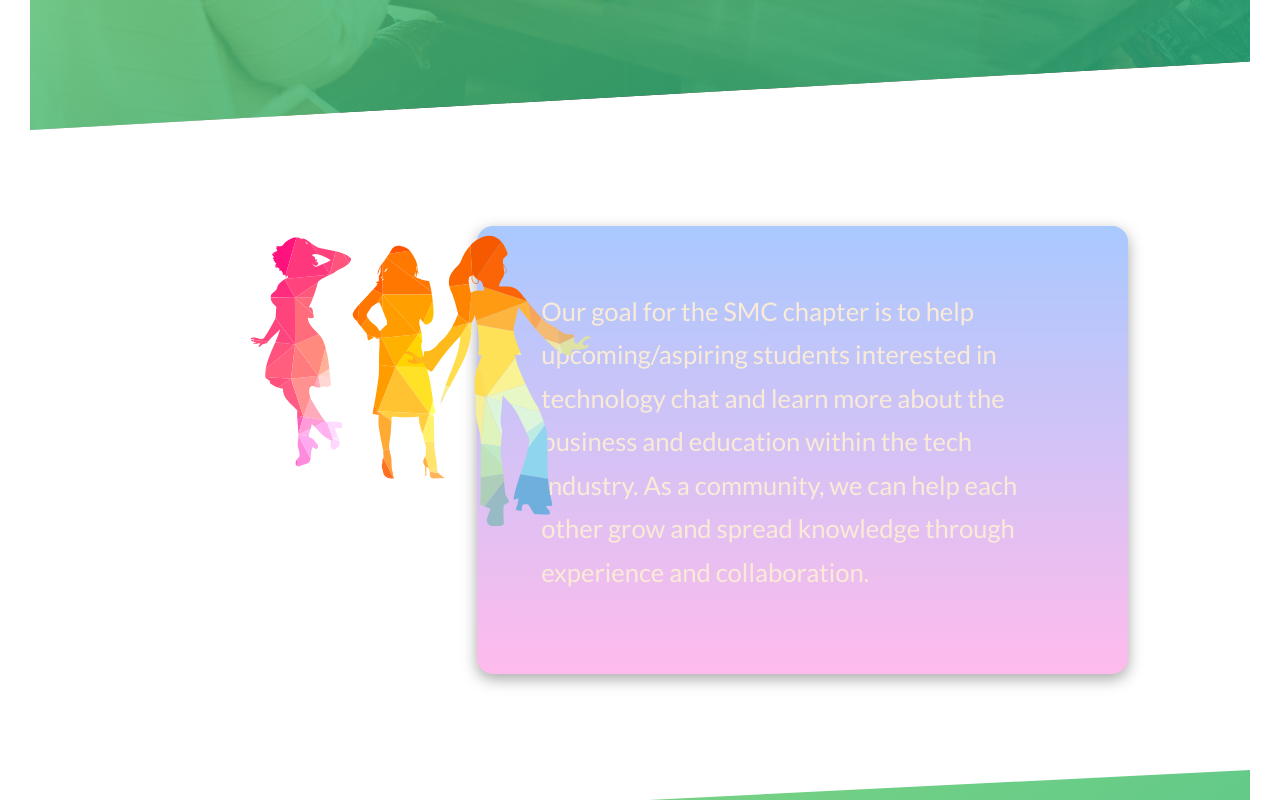
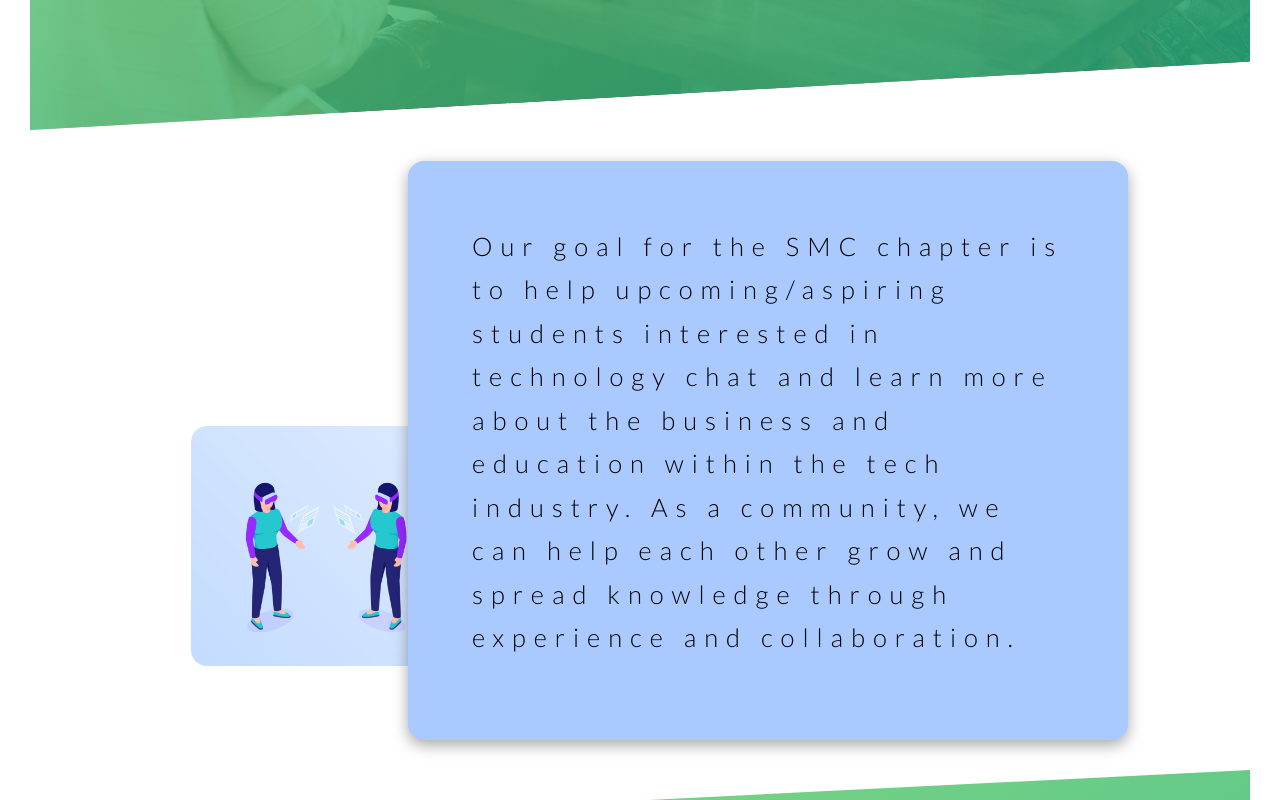
Before and after one commit to yasen002/smcWIT, a plain HTML site: page smcWIT/index.html in a window 1280 px wide. Shown: the part 660-1460 px from the top of the page. Drawn offline with nearby package versions, Linux system fonts and the light colour scheme.

Commit message:
[update] photos and stylings

```diff
--- a/smcWIT/css/style.css
+++ b/smcWIT/css/style.css
@@ -190,44 +190,36 @@ body {
   width: 80%;
   transform: translate(-50%, -50%);
   display: grid;
-  grid-template-columns: 1fr 2fr;
+  grid-template-columns: 1fr 3fr;
   align-content: center;
-}
-.discover-images {
-  position: relative;
+  gap: 1rem;
 }
 
-.discover-images img {
-  height: 300px;
-  width: auto;
+.discover-image {
+  position: relative;
 }
 
 #discover-image1 {
   position: absolute;
-  left: 0px;
-  top: 0px;
-  background: none;
+  top: 50%;
+  left: 50%;
+  transform: translate(-30%, -10%);
+  height: 100%;
+  height: 30vh;
+  border-radius: 1rem;
+  z-index: -1;
 }
 
-#discover-image2 {
-  position: absolute;
-  left: 100px;
-  top: 0px;
-  background: none;
-}
-#discover-image3 {
-  position: absolute;
-  left: 200px;
-  top: 0px;
-  background: none;
-}
 .discover-desc {
-  color: antiquewhite;
+  display: block;
   font-size: 1.6rem;
+  font-weight: 300;
+  letter-spacing: 0.5rem;
+  color: black;
   padding: 4rem;
   border-radius: 1rem;
   background-color: #a9c9ff;
-  background-image: linear-gradient(180deg, #a9c9ff 0%, #ffbbec 100%);
+  /* background-image: linear-gradient(180deg, #a9c9ff 0%, #ffbbec 100%); */
   box-shadow: rgba(0, 0, 0, 0.35) 0px 5px 15px;
 }
 /* -----------Third Page------------- */
--- a/smcWIT/index.html
+++ b/smcWIT/index.html
@@ -67,10 +67,8 @@
 
     <section id="discover" class="discover">
       <div class="discover-container">
-        <div class="discover-images" >
-          <img id="discover-image1" src="./img/w1.svg" alt="Photo from freesvg.org" />
-          <img id="discover-image2" src="./img/w2.svg" alt="Photo from freesvg.org" />
-          <img id="discover-image3" src="./img/w3.svg" alt="Photo from freesvg.org" />
+        <div class="discover-image" >
+          <img id="discover-image1" src="./img/VR.jpg" alt="Photo from vecteezy.com by user ghozidigital993453" />
         </div>
         <div class="discover-desc">
           <p>
```
Also changed, not shown: smcWIT/img/VR.jpg (added), smcWIT/img/w1.svg (deleted), smcWIT/img/w2.svg (deleted), smcWIT/img/w3.svg (deleted).
